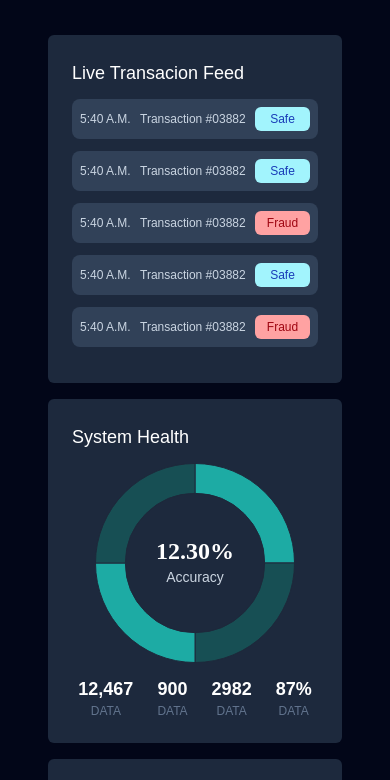
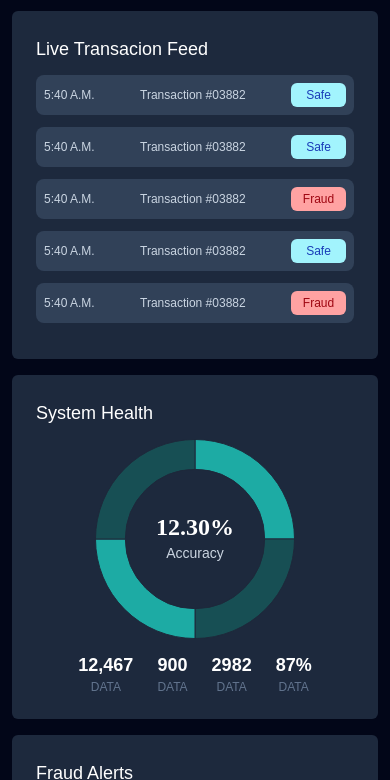
Before and after one commit to AceTheDeveloper/XFraud, a plain HTML site: page index.html in a window 390 px wide. Shown: the part 69-849 px from the top of the page. Drawn offline with nearby package versions, Linux system fonts and the light colour scheme.

Commit message:
changed the padding

```diff
--- a/index.html
+++ b/index.html
@@ -46,7 +46,7 @@
           </nav>
         </div>
       </aside>
-      <main id="main-content" class="flex-1 px-6 transition-all duration-300 relative">
+      <main id="main-content" class="flex-1 px-3 md:px-6 transition-all duration-300 relative">
         <header class="p-6 sticky top-0 bg-slate-950">
           <div class="flex items-center justify-between">
             <h1 class="text-2xl font-semibold text-slate-400">Dashboard</h1>
@@ -55,7 +55,7 @@
         </header>
 
         <!-- main sections here -->
-        <section class="p-6">
+        <section class="md:p-6">
           <div>
             <div class="grid grid-cols-1 md:grid-cols-2 gap-4">
               <div class="bg-slate-800 rounded-md">
```
